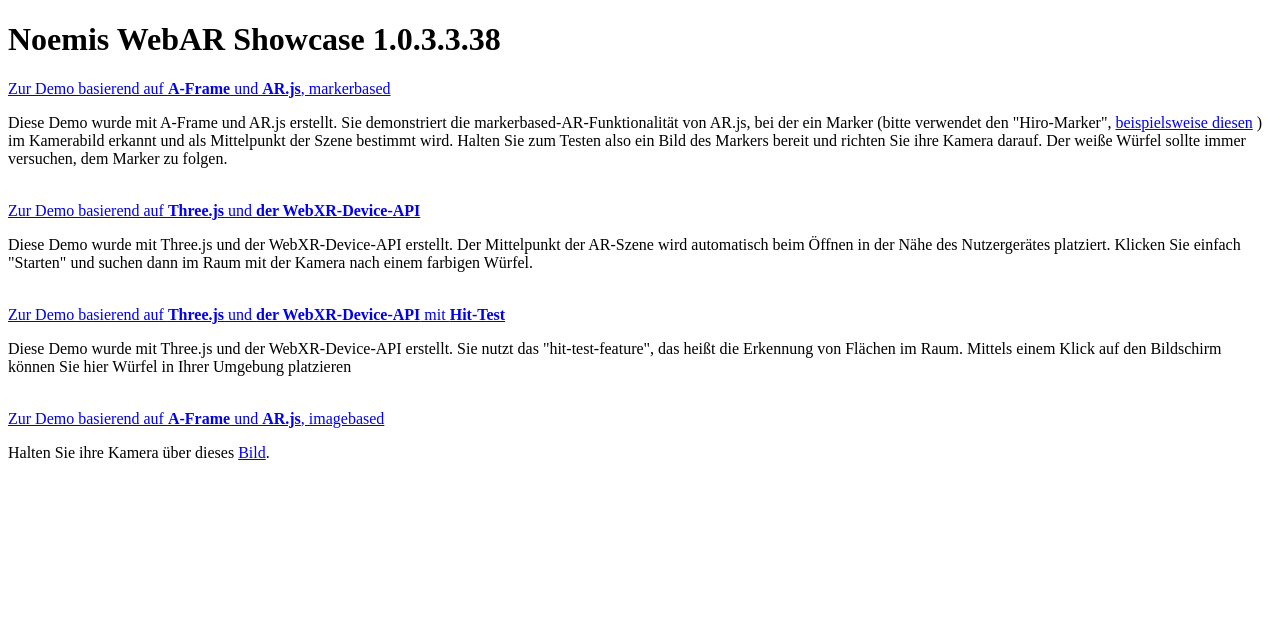
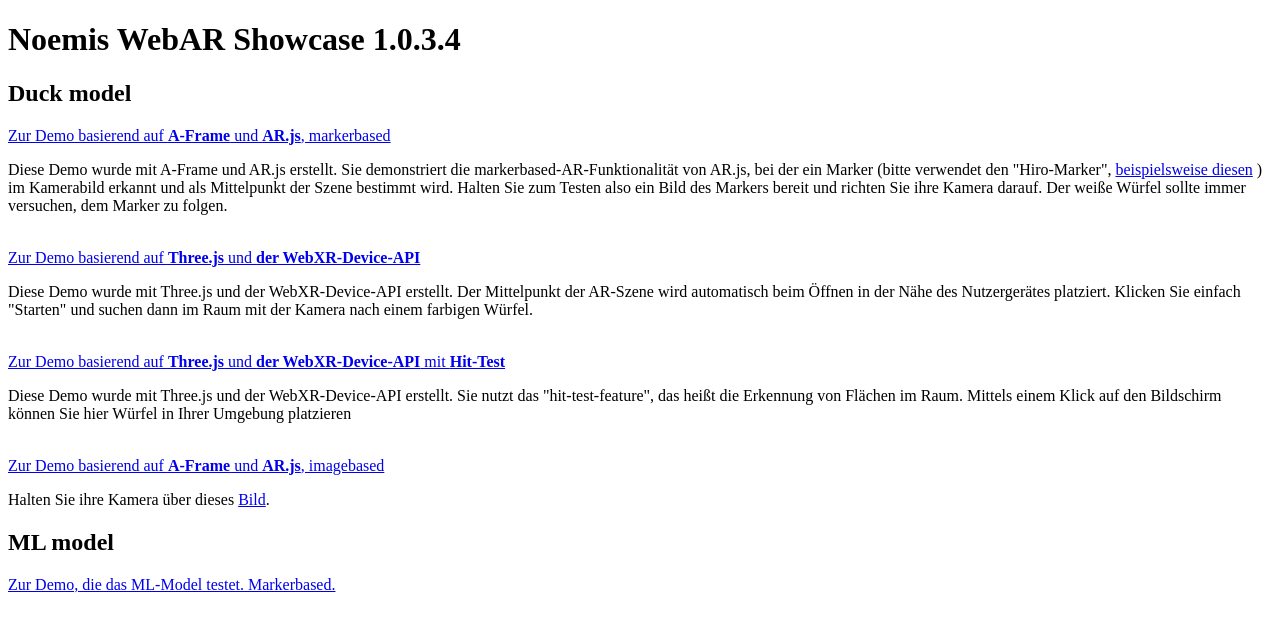
Before and after one commit to huntredtimes/webbasedARDemo, a plain HTML site: page index.html in a window 1280 px wide. Drawn offline with Linux system fonts and the light colour scheme.

Commit message:
index go

```diff
--- a/index.html
+++ b/index.html
@@ -4,7 +4,8 @@
         <title>Noemis WebAR Showcase</title>
     </head>
     <body>
-        <h1>Noemis WebAR Showcase 1.0.3.3.38</h1>
+        <h1>Noemis WebAR Showcase 1.0.3.4</h1>
+        <h2>Duck model</h2>
         <a href="aframe-arjs-markerbased.html">Zur Demo basierend auf <b>A-Frame</b> und <b>AR.js</b>, markerbased</a><br>
         <p>Diese Demo wurde mit A-Frame und AR.js erstellt. Sie demonstriert die markerbased-AR-Funktionalität von AR.js, bei der ein Marker (bitte verwendet den "Hiro-Marker",
              <a href="https://lh3.googleusercontent.com/proxy/18LupSQy4-nSJADlclI_e7zq5cY1A46YAuBvFCjwMg2pLntX0147I9tF6iGgbFKG6x7mMnA2-b_JtJYttYoLikzlOF8qPBScE0NdvAD1Y-gzJLXs3pZNXy2sI-k1CtA">beispielsweise diesen</a>
@@ -19,5 +20,7 @@
             Bildschirm können Sie hier Würfel in Ihrer Umgebung platzieren </p><br>
         <a href="aframe-arjs-imagebased.html">Zur Demo basierend auf <b>A-Frame</b> und <b>AR.js</b>, imagebased</a><br>
         <p>Halten Sie ihre Kamera über dieses <a href="https://pixabay.com/de/photos/pool-schwimmbad-schwimmen-519453/">Bild</a>.</p>
+        <h2>ML model</h2>
+        <a href="arjs-model-test.html">Zur Demo, die das ML-Model testet. Markerbased.</a>
     </body>
 </html>
```
